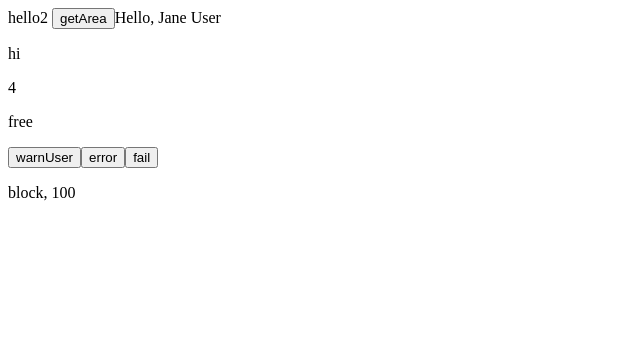
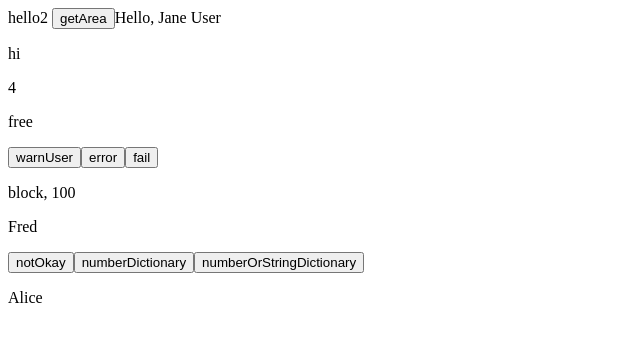
Before and after one commit to Dayoung3460/vue-ts-practice, a Vue app: page /#/2 in a window 1280 px wide. Shown: the top 342 px of the page, without its empty margins (0-640 px from the left). Built offline with nearby package versions, Linux system fonts and the light colour scheme.

Commit message:
practice - interface(Indexable Types)

```diff
--- a/src/components/Hello2.vue
+++ b/src/components/Hello2.vue
@@ -10,6 +10,11 @@
     <button @click="error('hi')">error</button>
     <button @click="fail">fail</button>
     <p>{{ mySqure.color }}, {{ mySqure.area }}</p>
+    <p>{{ myStr }}</p>
+    <button @click="notOkay({ name: 'ddolddol' })">notOkay</button>
+    <button @click="numberDictionary({ length: 1 })">numberDictionary</button>
+    <button @click="numberOrStringDictionary({ length: 1, name: 'yeolMu' })">numberOrStringDictionary</button>
+    <p>{{ myReadonlyArray[0] }}</p>
   </div>
 </template>
 
@@ -39,6 +44,11 @@ export default class Hello2 extends HelloWorld {
   // ro.push(5)
   // ro.length = 100
   // a = r0
+
+  myArray: StringArray = ['Bob', 'Fred']
+  myStr: string = this.myArray[1]
+
+  myReadonlyArray: ReadonlyStringArray = ['Alice', 'Bob']
 
   created() {
     console.log(this.name)
@@ -90,6 +100,18 @@ export default class Hello2 extends HelloWorld {
       newSquare.area = config.width * config.width
     }
     return newSquare
+  }
+
+  notOkay(config: NotOkay) {
+    console.log(config.name)
+  }
+
+  numberDictionary(config: NumberDictionary) {
+    console.log(config.length)
+  }
+
+  numberOrStringDictionary(config: NumberOrStringDictionary) {
+    console.log(config.name)
   }
 
 }
@@ -166,6 +188,52 @@ interface Point {
   readonly y: number
 }
 
+interface StringArray {
+  [index: number]: string
+}
+
+class Animal {
+  name: string
+  constructor(name: string) {
+    this.name = name
+  }
+}
+
+class Dog extends Animal {
+  breed: string
+  constructor(name: string, breed: string) {
+    super(name)
+    this.breed = breed
+  }
+}
+
+interface NotOkay {
+  // error
+  // [x: number]: Animal
+  [x: string]: Dog
+}
+
+interface NumberDictionary {
+  [index: string]: number
+  length: number
+  // A type of 'name' is not a subtype of indexer's type(number)
+  // name: string
+}
+
+interface NumberOrStringDictionary {
+  [index: string]: number | string
+  length: number
+  name: string
+}
+
+interface ReadonlyStringArray {
+  readonly [index: number]: string
+}
+// let myArray: ReadonlyStringArray = ['Alice', 'Bob']
+// error. it's readonly
+// myArray[2] = 'Mallory'
+
+
 
 
 
```
